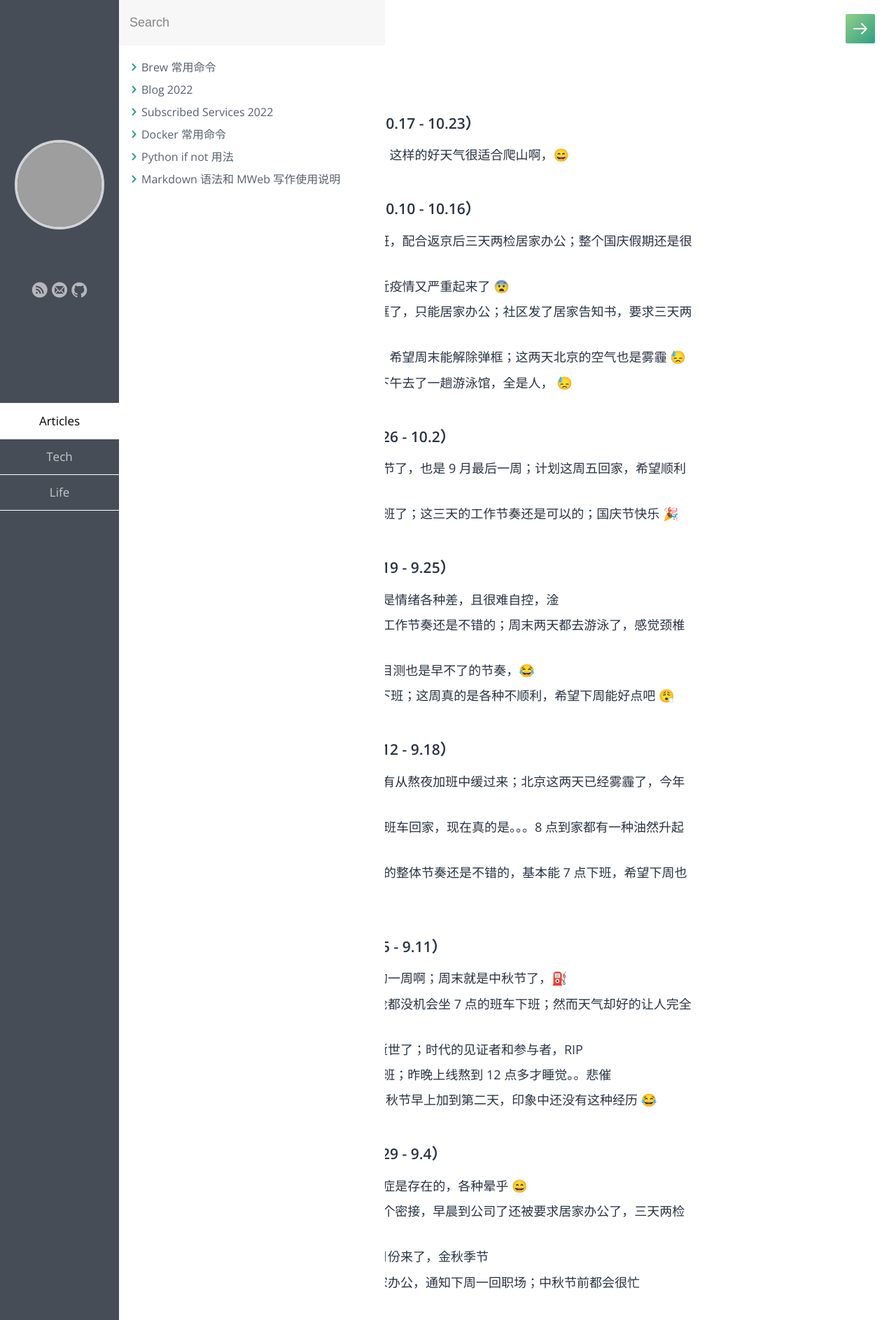
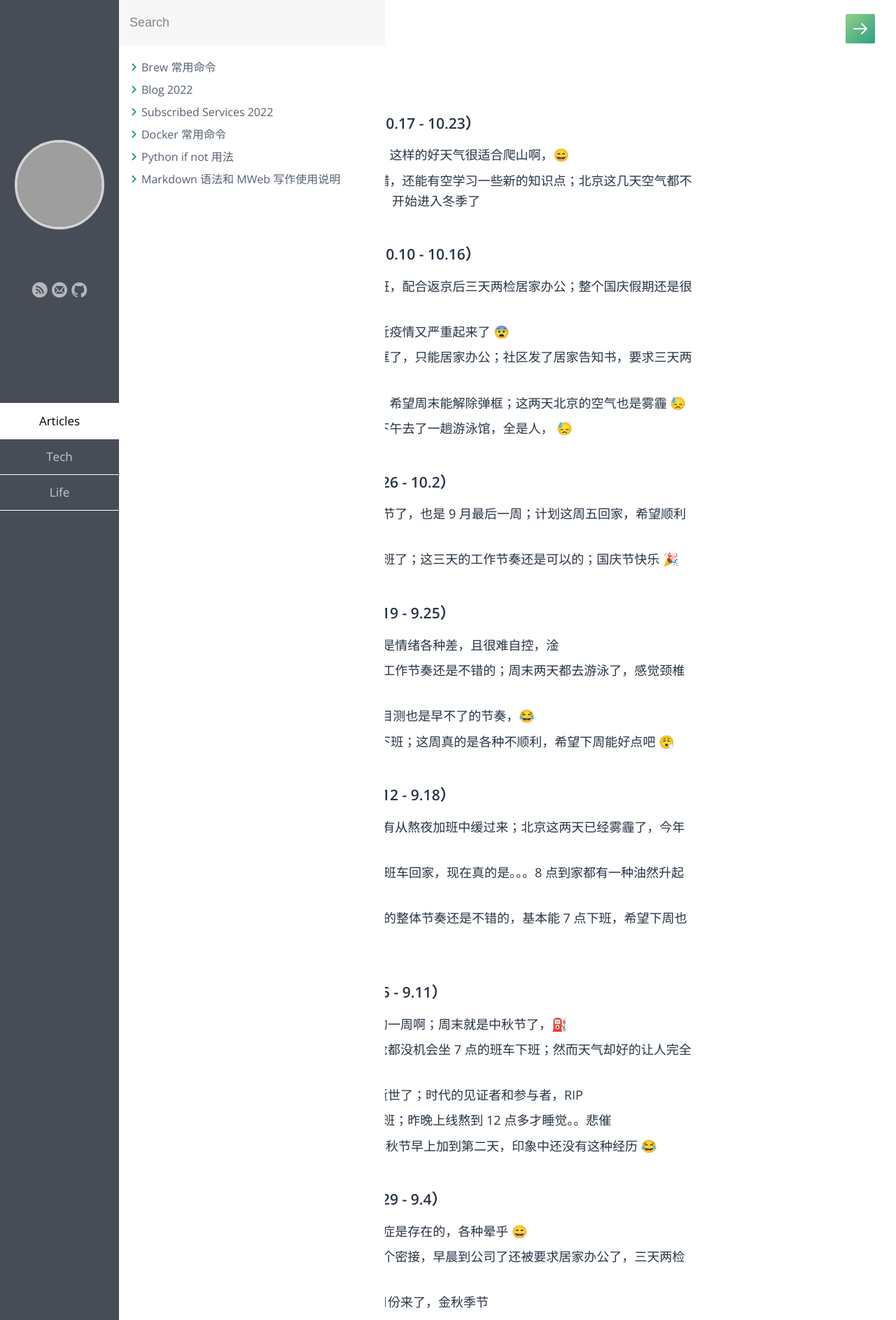
Before and after one commit to samxupeiran/samxupeiran.github.io, a Jekyll site: the page built from _posts/life/2022-05-06-my-blog.md, in a window 1280 px wide. Shown: the top 1887 px of the page at 70% size. Built offline with Jekyll 4.4.1, drawn with Linux system fonts in a browser that asks for light colours; some web fonts are replaced; some of the changed text lies outside the part shown; grey boxes are pictures that could not be loaded.

Commit message:
feat: add weekly blog 10.20

```diff
--- a/_posts/life/2022-05-06-my-blog.md
+++ b/_posts/life/2022-05-06-my-blog.md
@@ -8,6 +8,7 @@ tags: Blog
 
 - ### 2022 年 10 月 第 3 周（10.17 - 10.23）
      - 10.17 今天来职场上班了；这样的好天气很适合爬山啊，😄
+     - 10.20 这周工作节奏还不错，还能有空学习一些新的知识点；北京这几天空气都不怎么好，而且也比较冷了，开始进入冬季了
 
 - ### 2022 年 10 月 第 2 周（10.10 - 10.16）
      - 10.10 今天节后第一天上班，配合返京后三天两检居家办公；整个国庆假期还是很顺利的 😄
```
